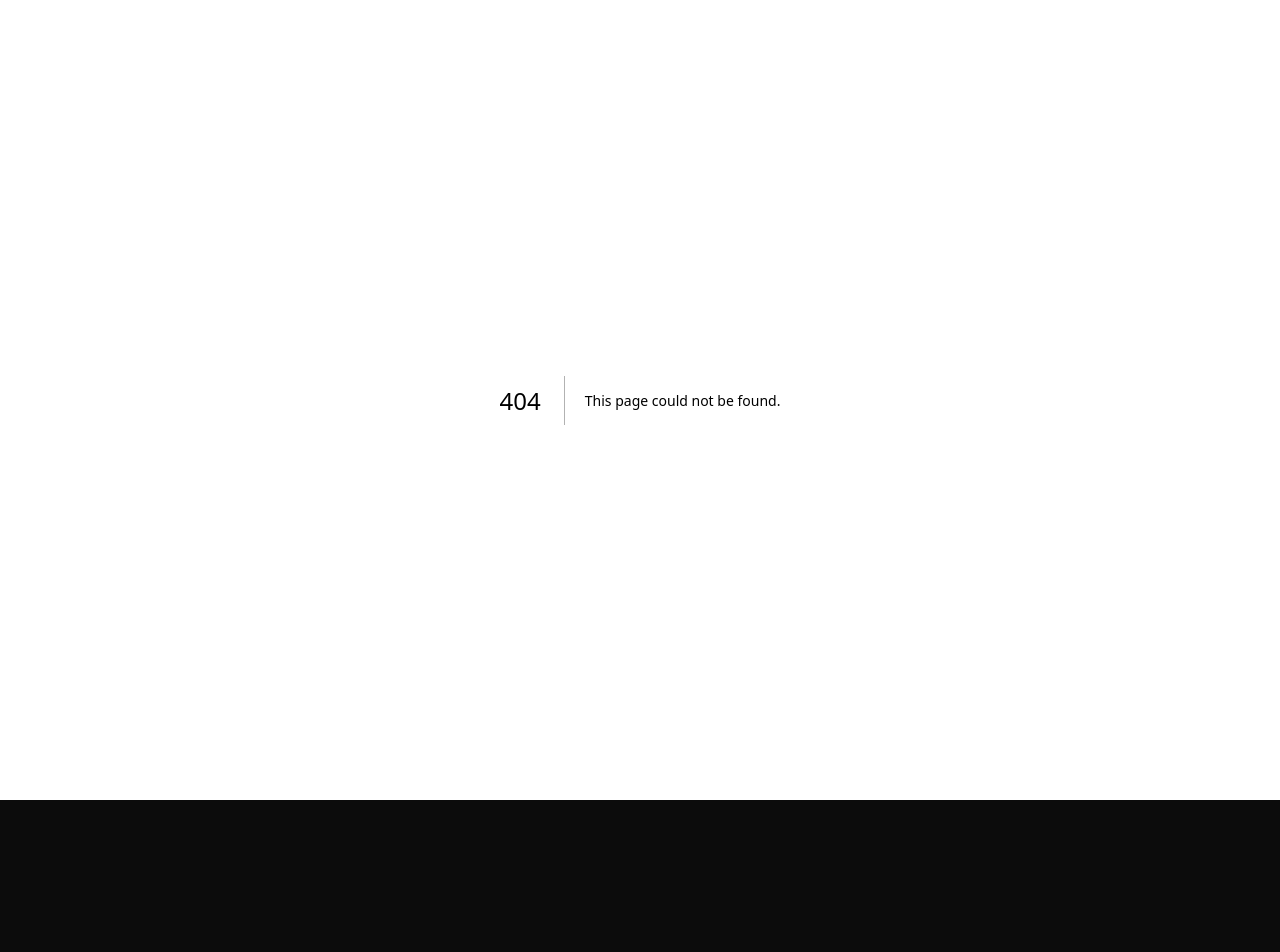
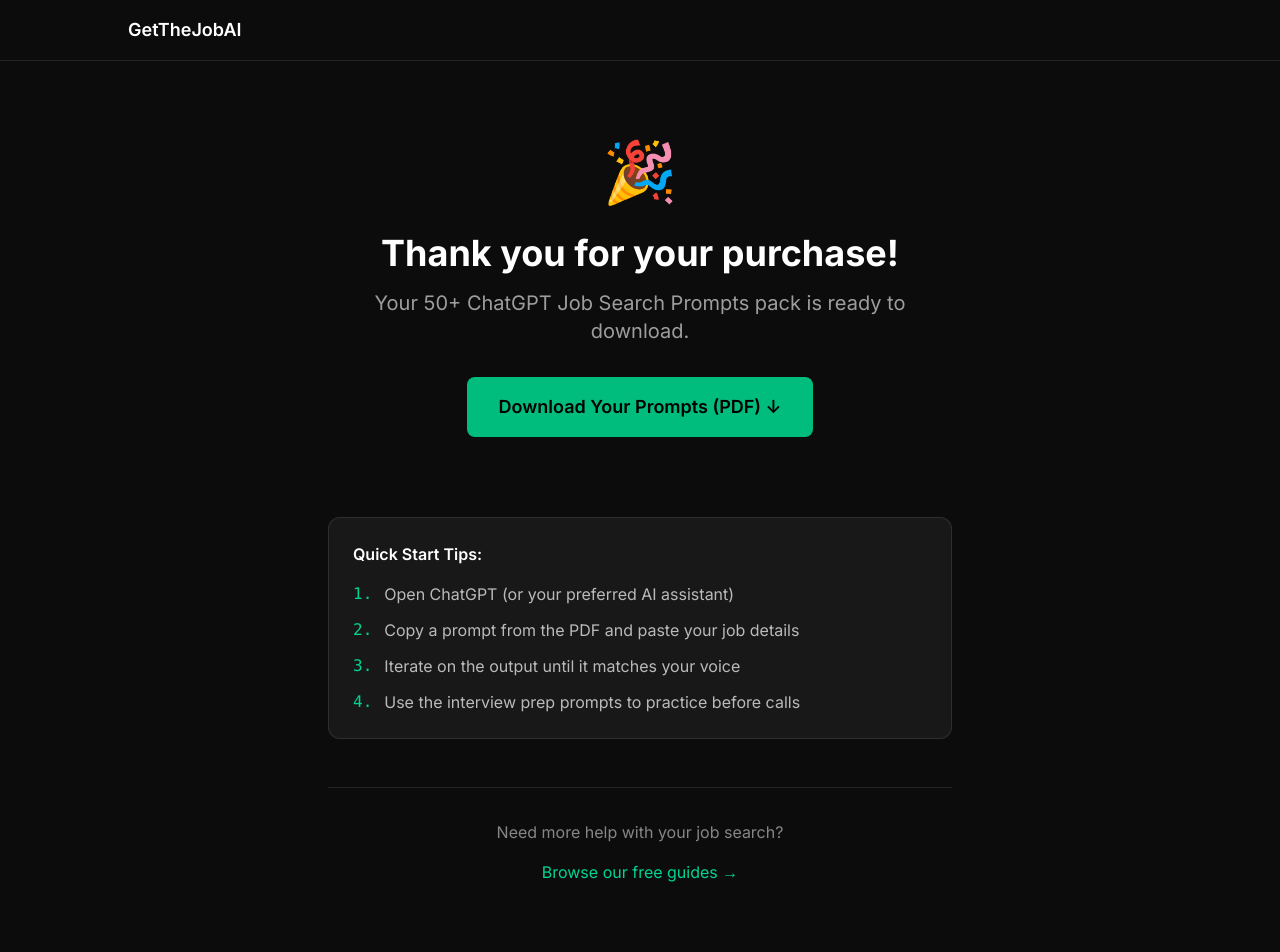
Before and after one commit to kaigritun/getthejobai, a Next.js app: page /thank-you in a window 1280 px wide. Before the commit this address had no page. Shown: the top 952 px of the page. Before the commit the page ends 800 px from the top, so only its background shows below. Built offline with nearby package versions, Linux system fonts and the light colour scheme.

Commit message:
Add paid product section and thank-you page with PDF download

```diff
--- a/app/page.tsx
+++ b/app/page.tsx
@@ -50,6 +50,56 @@ export default function Home() {
             />
           </div>
         </div>
+
+        {/* Paid Product Section */}
+        <section className="mt-24 bg-gradient-to-br from-emerald-900/20 to-emerald-800/10 border border-emerald-500/20 rounded-2xl p-8 md:p-12">
+          <div className="flex flex-col md:flex-row gap-8 items-start">
+            <div className="flex-1">
+              <p className="text-emerald-400 font-mono text-xs uppercase tracking-wider mb-3">
+                Premium Resource
+              </p>
+              <h2 className="text-2xl md:text-3xl font-bold mb-4">
+                50+ ChatGPT Prompts for Job Seekers
+              </h2>
+              <p className="text-white/70 mb-6 leading-relaxed">
+                Stop spending hours crafting the perfect prompt. Get 50+ battle-tested prompts
+                for every stage of your job search — resume optimization, cover letters,
+                interview prep, salary negotiation, and more.
+              </p>
+              <ul className="space-y-3 mb-8 text-white/80">
+                <li className="flex gap-3">
+                  <span className="text-emerald-400">✓</span>
+                  <span>15 resume prompts that beat ATS systems</span>
+                </li>
+                <li className="flex gap-3">
+                  <span className="text-emerald-400">✓</span>
+                  <span>10 cover letter templates for any industry</span>
+                </li>
+                <li className="flex gap-3">
+                  <span className="text-emerald-400">✓</span>
+                  <span>12 interview prep prompts with mock Q&A</span>
+                </li>
+                <li className="flex gap-3">
+                  <span className="text-emerald-400">✓</span>
+                  <span>8 salary negotiation scripts</span>
+                </li>
+                <li className="flex gap-3">
+                  <span className="text-emerald-400">✓</span>
+                  <span>5 LinkedIn optimization prompts</span>
+                </li>
+              </ul>
+              <div className="flex items-center gap-4">
+                <a
+                  href="https://buy.stripe.com/fZu8wQ6HMfQqdTPdlI2VG00"
+                  className="bg-emerald-500 hover:bg-emerald-400 text-black font-semibold px-8 py-4 rounded-lg transition-colors text-lg"
+                >
+                  Get Instant Access — $19
+                </a>
+                <span className="text-white/40 text-sm">Instant PDF download</span>
+              </div>
+            </div>
+          </div>
+        </section>
 
         <section className="mt-24">
           <p className="text-white/40 font-mono text-xs uppercase tracking-wider mb-8">
--- /dev/null
+++ b/app/thank-you/page.tsx
@@ -0,0 +1,80 @@
+import Link from 'next/link'
+
+export const metadata = {
+  title: 'Thank You! - GetTheJobAI',
+  description: 'Your download is ready.',
+}
+
+export default function ThankYou() {
+  return (
+    <div className="min-h-screen bg-[#0c0c0c] text-white">
+      <nav className="border-b border-white/10 px-6 py-4">
+        <div className="max-w-5xl mx-auto flex justify-between items-center">
+          <Link href="/" className="font-semibold text-lg">GetTheJobAI</Link>
+        </div>
+      </nav>
+
+      <main className="max-w-2xl mx-auto px-6 py-20 text-center">
+        <div className="mb-8">
+          <span className="text-6xl">🎉</span>
+        </div>
+
+        <h1 className="text-3xl md:text-4xl font-bold mb-4">
+          Thank you for your purchase!
+        </h1>
+
+        <p className="text-xl text-white/60 mb-8">
+          Your 50+ ChatGPT Job Search Prompts pack is ready to download.
+        </p>
+
+        <a
+          href="/chatgpt-job-search-prompts.pdf"
+          download
+          className="inline-block bg-emerald-500 hover:bg-emerald-400 text-black font-semibold px-8 py-4 rounded-lg transition-colors text-lg mb-8"
+        >
+          Download Your Prompts (PDF) ↓
+        </a>
+
+        <div className="bg-white/5 border border-white/10 rounded-xl p-6 mt-12 text-left">
+          <h2 className="font-semibold mb-4">Quick Start Tips:</h2>
+          <ol className="space-y-3 text-white/70">
+            <li className="flex gap-3">
+              <span className="text-emerald-400 font-mono">1.</span>
+              <span>Open ChatGPT (or your preferred AI assistant)</span>
+            </li>
+            <li className="flex gap-3">
+              <span className="text-emerald-400 font-mono">2.</span>
+              <span>Copy a prompt from the PDF and paste your job details</span>
+            </li>
+            <li className="flex gap-3">
+              <span className="text-emerald-400 font-mono">3.</span>
+              <span>Iterate on the output until it matches your voice</span>
+            </li>
+            <li className="flex gap-3">
+              <span className="text-emerald-400 font-mono">4.</span>
+              <span>Use the interview prep prompts to practice before calls</span>
+            </li>
+          </ol>
+        </div>
+
+        <div className="mt-12 pt-8 border-t border-white/10">
+          <p className="text-white/50 mb-4">Need more help with your job search?</p>
+          <Link
+            href="/guides"
+            className="text-emerald-400 hover:text-emerald-300 transition-colors"
+          >
+            Browse our free guides →
+          </Link>
+        </div>
+      </main>
+
+      <footer className="border-t border-white/10 mt-24">
+        <div className="max-w-5xl mx-auto px-6 py-8">
+          <p className="text-sm text-white/40">
+            © 2025 GetTheJobAI. Questions? Email kai@kaigritun.com
+          </p>
+        </div>
+      </footer>
+    </div>
+  )
+}
```
Also changed, not shown: 1 other file (tests, documents, lock files or other folders).
